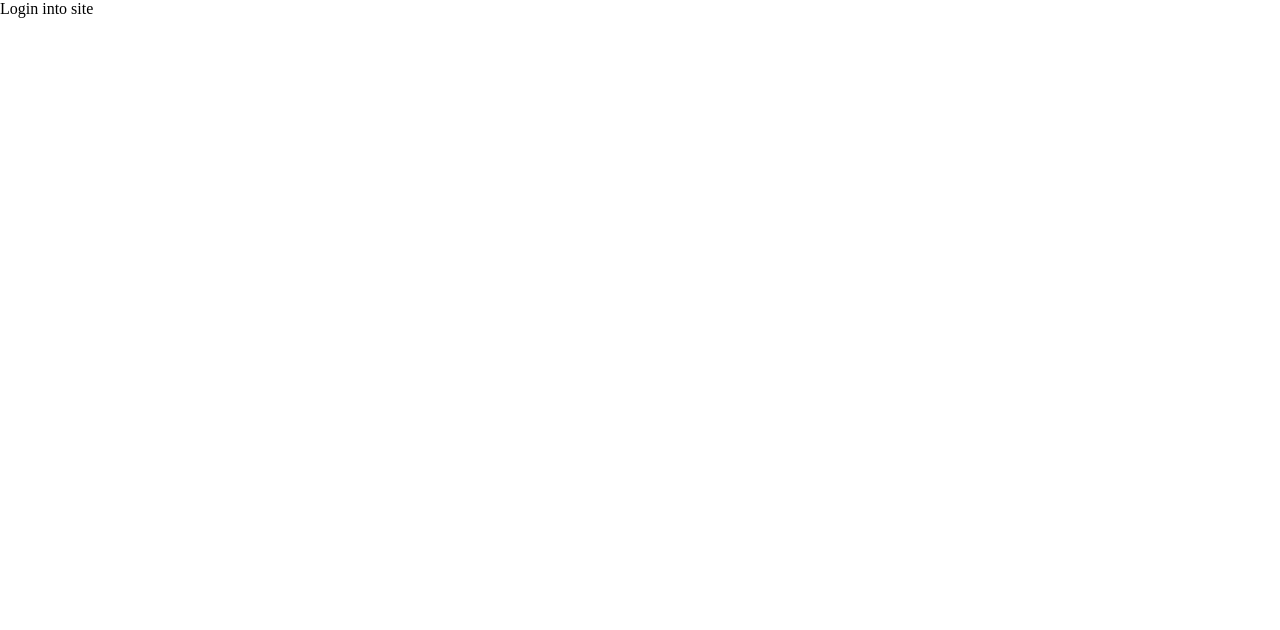
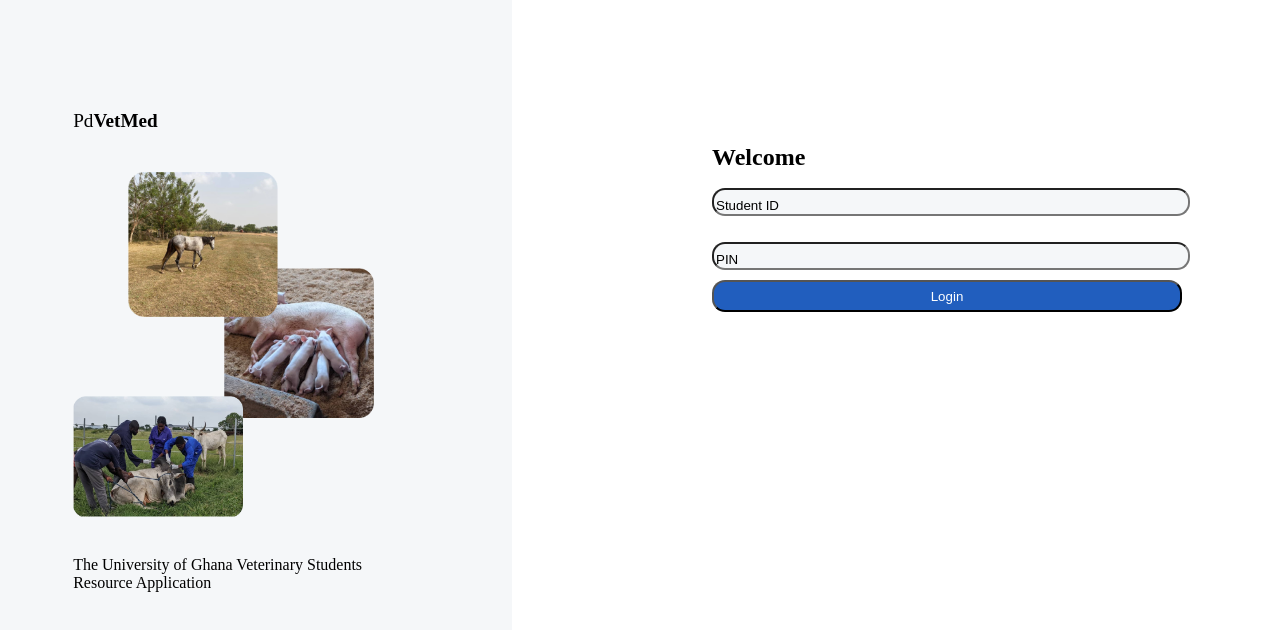
Before and after one commit to jocypher/Veterinary-Application, a React (Vite) app in the folder Veterinary App Frontend/: page / in a window 1280 px wide. Shown: the top 630 px of the page. Built offline with nearby package versions, Linux system fonts and the light colour scheme.

Commit message:
Login page

```diff
--- a/Veterinary App Frontend/src/Styles/login.css
+++ b/Veterinary App Frontend/src/Styles/login.css
@@ -0,0 +1,84 @@
+main{
+    display: grid;
+    grid-template-columns: 0.8fr 1.2fr;
+    height: 100vh;
+}
+section:nth-of-type(1){
+    background-color:#F5F7F9;
+    ;
+}
+.pd{
+    background-color: #F5F7F9;
+    font-size: larger;
+    width: 265.36px;
+    height: 69.74px;
+    margin-left: 73.14px;
+    margin-top: 85.9px;
+    display: flex;
+    align-items: center;
+}
+.welcome{
+    width: 153px;
+    height: 44px;
+}
+p{
+    margin-left: 73.14px;
+    background-color: #F5F7F9;
+    margin-top: 25em;
+}
+.images{
+    width: 28em;
+    position: relative;
+}
+.images img:nth-of-type(1){
+    position: absolute;
+    top: 7em;
+    left: 14em;
+    width: 150px;
+}
+.images img:nth-of-type(2){
+    position: absolute;
+    left: 73.14px;
+    top: 15em;
+    width: 170px;
+}
+.images img:nth-of-type(3){
+    position: absolute;
+    width: 150px;
+    left: 8em;
+    top: 1em;
+}
+.welcome{
+    margin-left: 200px;
+    margin-top: 6em;
+}
+#studentid{
+    background-color: #F5F7F9;
+    border-radius: 13px;
+    width: 470px;
+    margin-left: 200px;
+    padding-top: 8px;
+    display: flex;
+    align-items: center;
+}
+#pin{
+    background-color: #F5F7F9;
+    border-radius: 13px;
+    width: 470px;
+    margin-left: 200px;
+    padding-top: 8px;
+    margin-top: 8px;
+}
+#login{
+    background: #215EBE;
+    color: #ffffff;
+    margin-left: 200px;
+    margin-top: 10px;
+    border-radius: 13px;
+    width: 470px;
+    padding: 0.5em;;
+    display: flex;
+    align-items: center;
+    place-content: center;
+
+}
--- a/Veterinary App Frontend/src/Views/Login.jsx
+++ b/Veterinary App Frontend/src/Views/Login.jsx
@@ -1,7 +1,31 @@
-
+import img1 from "../assets/loginImg1.png"
+import img2 from "../assets/loginImg2.png"
+import img3 from "../assets/loginImg3.png"
+import "../Styles/login.css"
 const Login = () => {
   return (
-    <div>Login into site</div>
+    <main>
+    <section>
+    <div className="pd">Pd <strong> VetMed</strong></div>
+    <div className="images">
+    <img src={img2} alt="Image1" />
+    <img src={img3} alt="Image2" />
+    <img src={img1} alt="Image3" />
+    </div>
+    <div>
+      <p>The University of Ghana Veterinary Students <br />Resource Application</p>
+    </div>
+    </section>
+
+    <section>
+    <h1 className="welcome">Welcome</h1>
+    <input type="text" id="studentid" value="Student ID"/><br />
+    <input type="text" id="pin" value="PIN"/><br/>
+    <input type="submit" id="login" value="Login"/>
+    </section>
+    </main>
+
+
   )
 }
 
```
